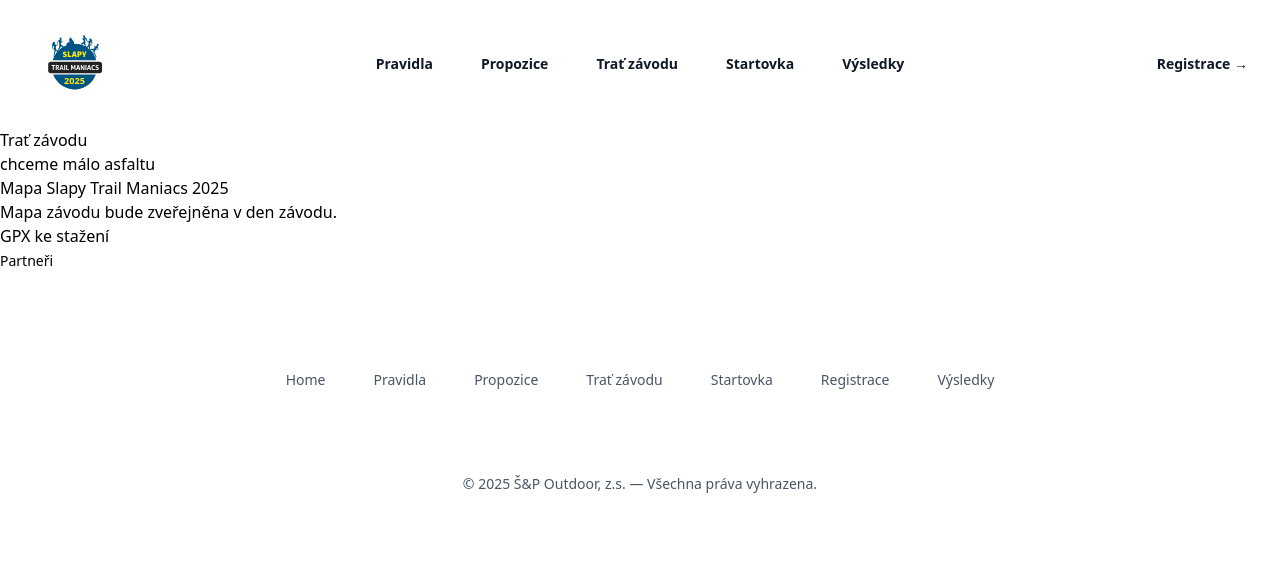
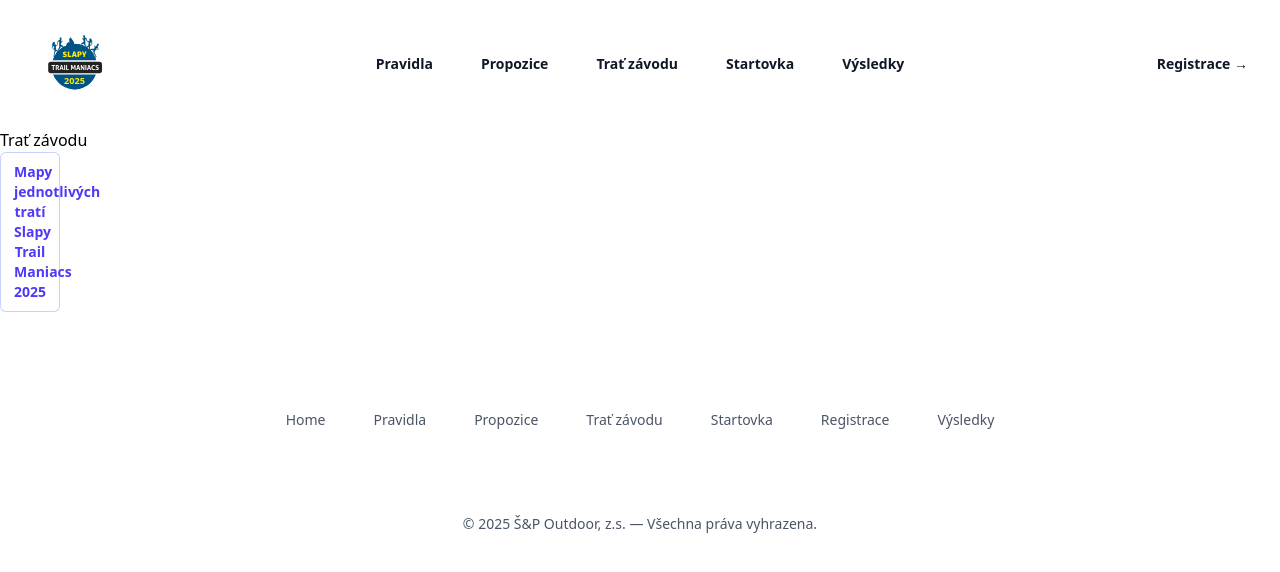
Before and after one commit to sap-outdoor/web-trailmaniacs, a SvelteKit app: page /trat-zavodu in a window 1280 px wide. Shown: the top 572 px of the page. Built offline with nearby package versions, Linux system fonts and the light colour scheme.

Commit message:
feat: add link to course maps at mapy.cz

```diff
--- a/src/routes/trat-zavodu/+page.svelte
+++ b/src/routes/trat-zavodu/+page.svelte
@@ -1,6 +1,3 @@
 <h1>Trať závodu</h1>
-<p>chceme málo asfaltu</p>
-<h2>Mapa Slapy Trail Maniacs 2025</h2>
-<p>Mapa závodu bude zveřejněna v den závodu.</p>
-<h2>GPX ke stažení</h2>
-<span class="text-sm">Partneři</span>
+
+<a class="text-indigo-600 ring-1 ring-inset ring-indigo-200 hover:ring-indigo-300 focus-visible:outline-indigo-600 inline-block rounded-md px-3.5 py-2.5 text-center text-sm font-semibold focus-visible:outline focus-visible:outline-2 focus-visible:outline-offset-2 w-15" href="https://mapy.com/s/pagajeceka">Mapy jednotlivých tratí Slapy Trail Maniacs 2025</a>
```
